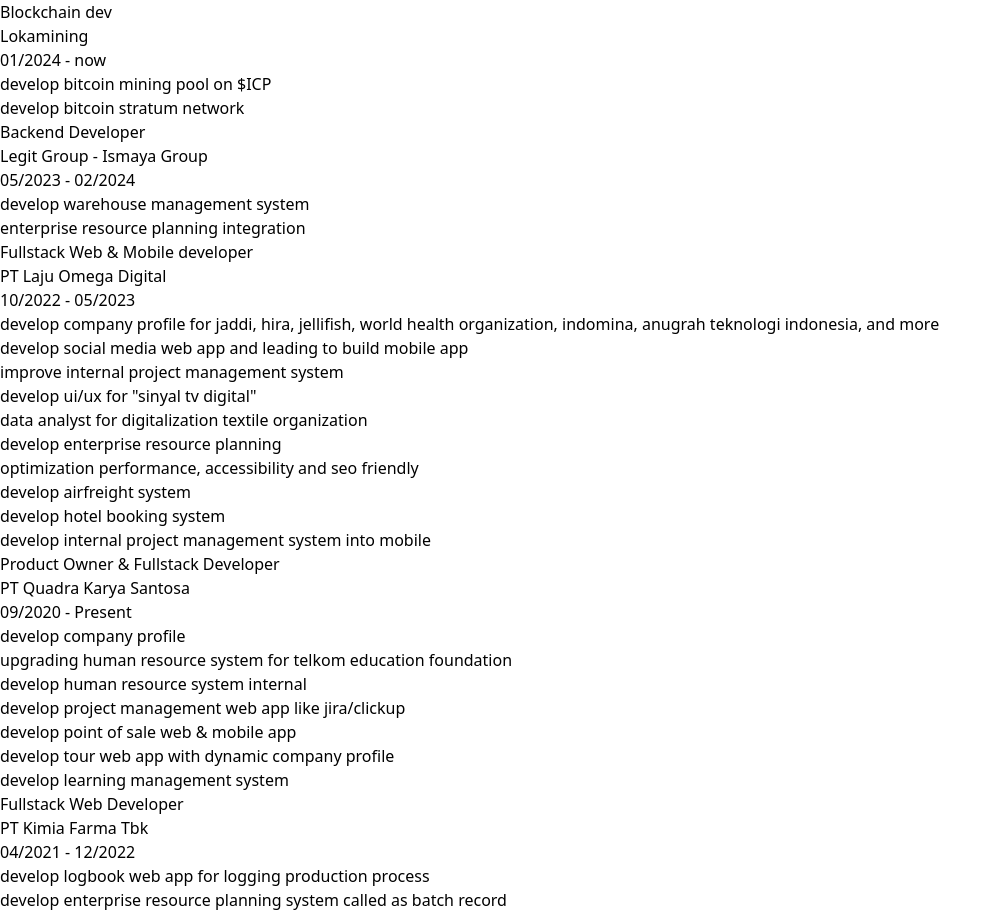
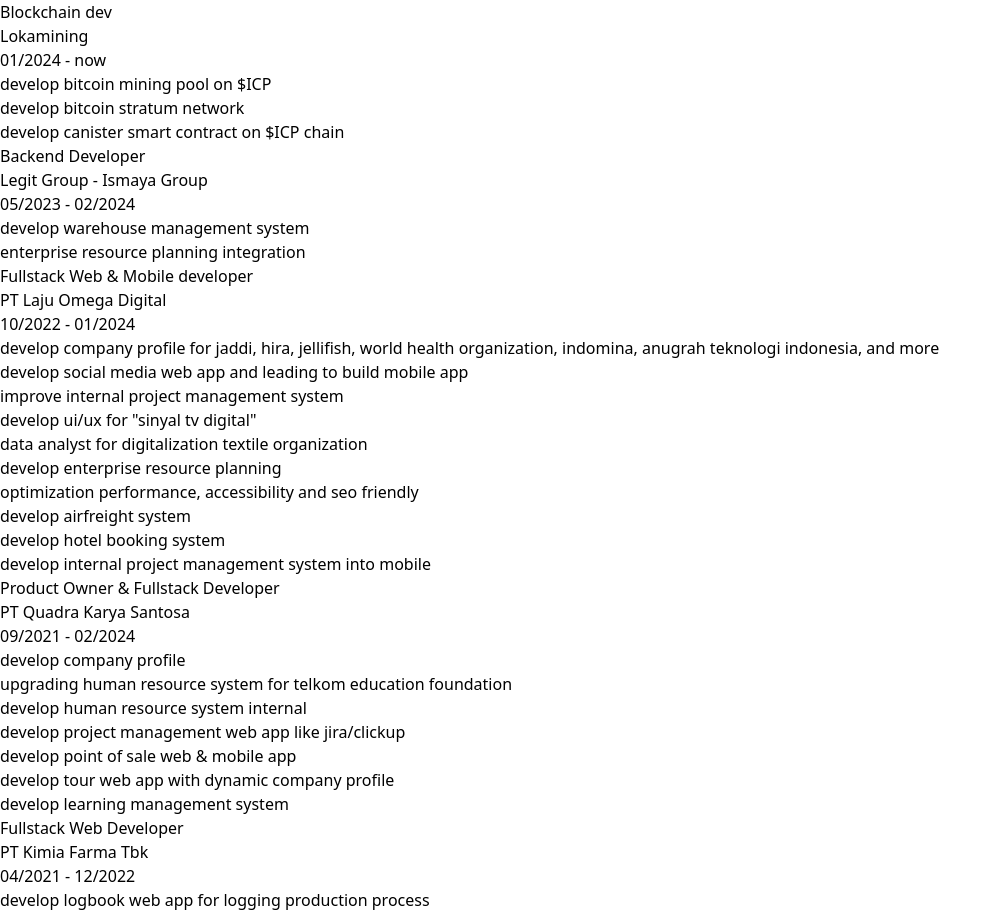
Before and after one commit to Geriano/geriano.github.io-src, a React (Vite) app: page / in a window 1280 px wide. Shown: the part 7247-8163 px from the top of the page, without its empty margins (0-1002 px from the left). Built offline with nearby package versions, Linux system fonts and the light colour scheme.

Commit message:
update experience

```diff
--- a/src/App.tsx
+++ b/src/App.tsx
@@ -31,7 +31,7 @@
   {
     as: 'Product Owner & Fullstack Developer',
     org: 'PT Quadra Karya Santosa',
-    range: '09/2020 - Present',
+    range: '09/2021 - 02/2024',
     tasks: [
       'develop company profile',
       'upgrading human resource system for telkom education foundation',
@@ -45,7 +45,7 @@
   {
     as: 'Fullstack Web & Mobile developer',
     org: 'PT Laju Omega Digital',
-    range: '10/2022 - 05/2023',
+    range: '10/2022 - 01/2024',
     tasks: [
       'develop company profile for jaddi, hira, jellifish, world health organization, indomina, anugrah teknologi indonesia, and more',
       'develop social media web app and leading to build mobile app',
@@ -75,6 +75,7 @@
     tasks: [
       'develop bitcoin mining pool on $ICP',
       'develop bitcoin stratum network',
+      'develop canister smart contract on $ICP chain',
     ],
   },
 ]
```
